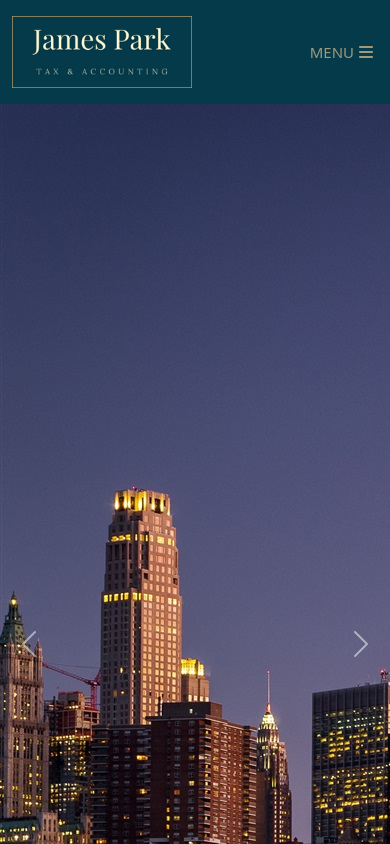
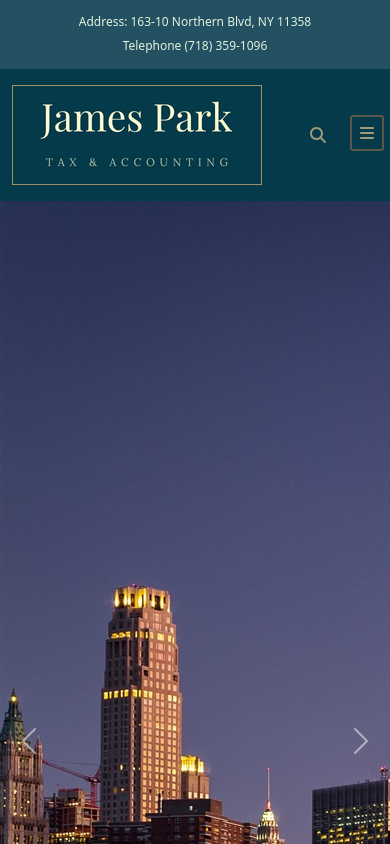
Before and after one commit to nooccarr/james-park-tax, a React (Vite) app: page / in a window 390 px wide. Shown: the top 844 px of the page. Built offline with nearby package versions, Linux system fonts and the light colour scheme.

Commit message:
Add search button next to nav icon. Style nav icon and remove menu text. Move dropdown to the menu as offcanvas in mobile view.

```diff
--- a/src/app/components/Header.jsx
+++ b/src/app/components/Header.jsx
@@ -24,8 +24,10 @@ const Header = () => {
   const handleOffCanvasShow = () => { setShowOffCanvas(true) };
   const handleOffCanvasClose = () => { setShowOffCanvas(false) };
 
+  const headerMobileView = isMobile ? 'header-mobile' : '';
+
   return (
-    <header>
+    <header className={`${headerMobileView}`}>
       <Container>
         {!isMobile && (
           <Row>
@@ -51,6 +53,21 @@ const Header = () => {
 
           </Row>
         )}
+        {isMobile && (
+          <Row>
+            <Col className='header-mobile-container text-center'>
+              <div className='header-mobile-text'>Address: 163-10 Northern Blvd, NY 11358</div>
+              <div>
+                <a
+                  href='tel:+1-718-359-1096'
+                  className='header-mobile-text header-mobile-link'
+                >
+                  Telephone (718) 359-1096
+                </a>
+              </div>
+            </Col>
+          </Row>
+        )}
       </Container>
 
       <Offcanvas show={showOffCanvas} placement='end' onHide={handleOffCanvasClose} className='offcanvas-background-image'>
--- a/src/app/components/Layout.jsx
+++ b/src/app/components/Layout.jsx
@@ -3,6 +3,7 @@ import { Link, Outlet } from 'react-router-dom';
 import Container from 'react-bootstrap/Container';
 import Row from 'react-bootstrap/Row';
 import Stack from 'react-bootstrap/Stack';
+import Offcanvas from 'react-bootstrap/Offcanvas';
 import { FontAwesomeIcon } from '@fortawesome/react-fontawesome';
 import { faBars } from '@fortawesome/free-solid-svg-icons';
 import { faMagnifyingGlass } from '@fortawesome/free-solid-svg-icons';
@@ -21,7 +22,7 @@ const Layout = ({ handleSearchReset }) => {
   const [isMobile, setIsMobile] = useState(false);
   const [isTablet, setIsTablet] = useState(false);
   const [isDesktop, setIsDesktop] = useState(false);
-  const [showDropdown, setShowDropdown] = useState(false);
+  const [showOffCanvas, setShowOffCanvas] = useState(false);
 
   useEffect(() => {
     window.innerWidth <= 767 ? setIsMobile(true) : setIsMobile(false);
@@ -41,9 +42,8 @@ const Layout = ({ handleSearchReset }) => {
     return () => window.removeEventListener('resize', onWindowResize);
   }, []);
 
-  const handleNavIconClick = () => {
-    setShowDropdown(!showDropdown);
-  };
+  const handleOffCanvasShow = () => { setShowOffCanvas(true) };
+  const handleOffCanvasClose = () => { setShowOffCanvas(false) };
 
   const navMobileView = isMobile ? 'nav-mobile-view' : '';
   const navItemSpacing = isDesktop ? 'pe-5 me-5' : isTablet ? 'pe-5' : 'pe-2';
@@ -57,13 +57,18 @@ const Layout = ({ handleSearchReset }) => {
               {isMobile && (
                 <>
                   <Link to='/'>
-                    <img src={Logo} alt='' width='180px' onClick={() => setShowDropdown(false)} />
+                    <img src={Logo} alt='' />
                   </Link>
                   <div className='mx-auto'></div>
+                  <div>
+                    <Link to='search' className='navsearch-mobile'>
+                      <FontAwesomeIcon icon={faMagnifyingGlass}  />
+                    </Link>
+                  </div>
                   <div className='py-2'>
-                    <span className='navbars-text'>menu</span>
-                    <FontAwesomeIcon className='navbars' onClick={handleNavIconClick} icon={faBars} />
+                    <FontAwesomeIcon className='navbars' onClick={handleOffCanvasShow} icon={faBars} />
                   </div>
+
                 </>
               )}
 
@@ -87,17 +92,23 @@ const Layout = ({ handleSearchReset }) => {
           </Row>
         </Container>
 
-        {showDropdown && (
+        <Offcanvas show={showOffCanvas} placement='end' onHide={handleOffCanvasClose} style={{ backgroundColor: '#235161', width: '66%' }}>
+          <Offcanvas.Header closeButton closeVariant='white' className='mb-4'>
+            <Offcanvas.Title>&nbsp;</Offcanvas.Title>
+          </Offcanvas.Header>
+          <Offcanvas.Body>
             <ul className='nav-dropdown'>
               {NavItems.map(({ link, title }) => (
-              <li className='py-2' onClick={() => setShowDropdown(false)} key={title}>
+                <li className='py-2 nav-dropdown-item' onClick={handleOffCanvasClose} key={title}>
                   <Link to={link} onClick={handleSearchReset} className='navlink'>
                     {title}
                   </Link>
+                  <vr/>
                 </li>
               ))}
             </ul>
-        )}
+          </Offcanvas.Body>
+        </Offcanvas>
       </nav>
 
       <Outlet />
--- a/src/app/styles/header.css
+++ b/src/app/styles/header.css
@@ -35,6 +35,23 @@ header {
   opacity: 0.8;
 }
 
+.header-mobile {
+  background-color: #235161;
+}
+.header-mobile-container {
+  padding: 12px 0px;
+}
+
+.header-mobile-text {
+  font-size: 12px;
+  line-height: 1.7;
+  color: rgb(227, 241, 222);
+}
+
+.header-mobile-link {
+  text-decoration: none;
+}
+
 .offcanvas-kakao-image {
   width: 100%;
 }
@@ -42,5 +59,4 @@ header {
 .offcanvas-background-image {
   background-image: url('../images/offcanvas-brick-wall.jpg');
   background-size: cover;
-
 }
--- a/src/app/styles/layout.css
+++ b/src/app/styles/layout.css
@@ -34,30 +34,33 @@
   opacity: 0.5;
 }
 
+.navsearch-mobile {
+  color: #9E9A79;
+}
+
 .navbars {
+  border: 2px solid #5b5a4a;
+  border-radius: 3px;
   color: #9E9A79;
   opacity: 1;
   transition: 0.3s;
-  padding: 0 5px;
+  padding: 8px;
 }
 
 .navbars:hover,
 .navbars:focus {
-  color: #FFF9D1;
-  opacity: 0.8;
   cursor: pointer;
 }
 
-.navbars-text {
-  color: #9E9A79;
-  text-transform: uppercase;
+.nav-dropdown {
+  background-color: #235161;
+  list-style-type: none;
 }
 
-.nav-dropdown {
-  position: absolute;
-  background-color: #235161;
-  width: 100%;
-  list-style-type: none;
+.nav-dropdown-item {
+  line-height: 2.2;
+  border-bottom: 1px solid rgb(116, 122, 113);
+  margin-right: 28px;
 }
 
 /*
```
Lines whose indentation alone changed are shown as unchanged.
